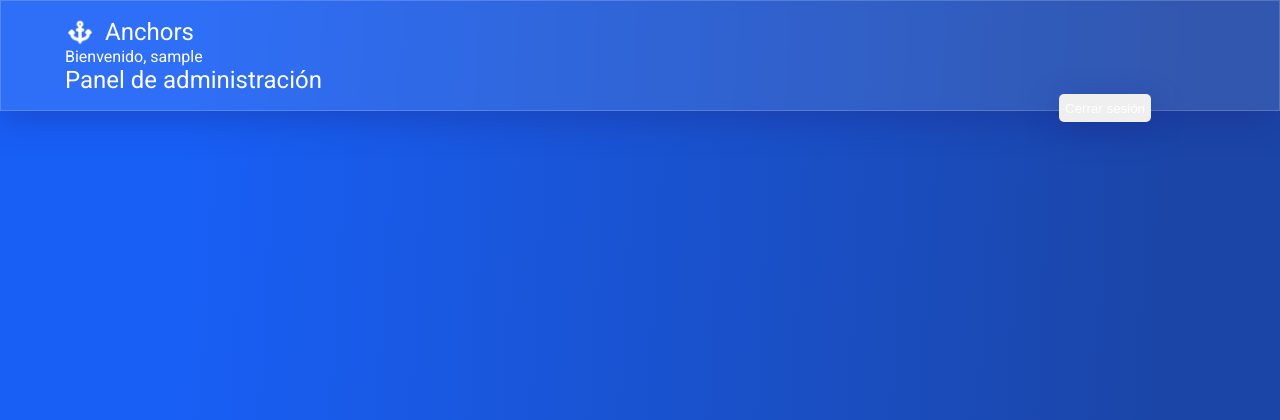
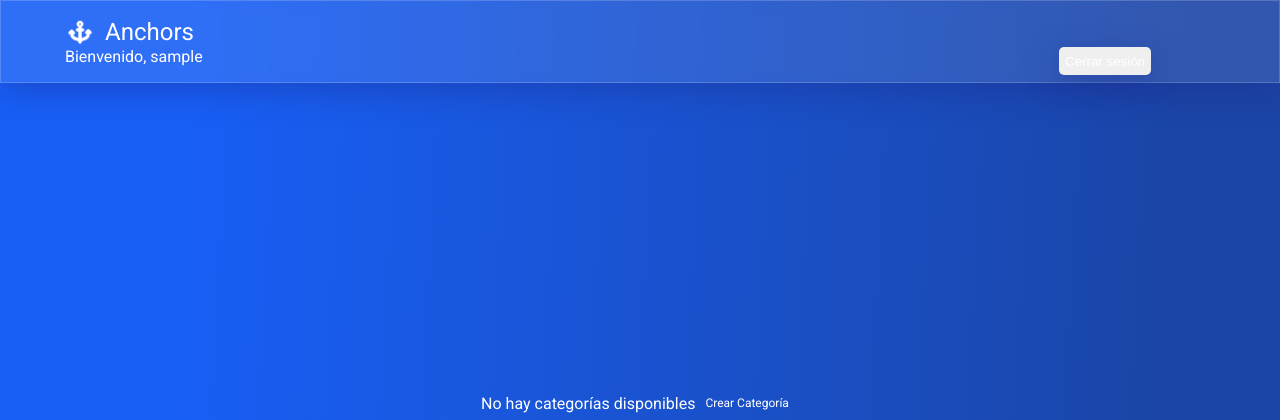
Before and after one commit to albino-babuino/anchors-application-django, a Django app: page /categories/ in a window 1280 px wide. Shown: the top 420 px of the page. Run offline with Django 5.2, Linux system fonts and the light colour scheme; the visitor is signed in with stand-in values (Sample User, id 1); data that the repository does not hold is empty.

Commit message:
Eliminado el enlace al panel de administración

```diff
--- a/templates/base/base.html
+++ b/templates/base/base.html
@@ -31,11 +31,6 @@
 				{% if user.is_authenticated %}
 				<span>Bienvenido, {{ user.username }}</span>
 
-				<!-- Enlace al panel de administración (solo si el usuario es staff) -->
-				{% if user.is_staff %}
-				<a href="/admin/">Panel de administración</a>
-				{% endif %}
-
 				<!-- Botón de logout -->
 				<form
 					method="POST"
```
